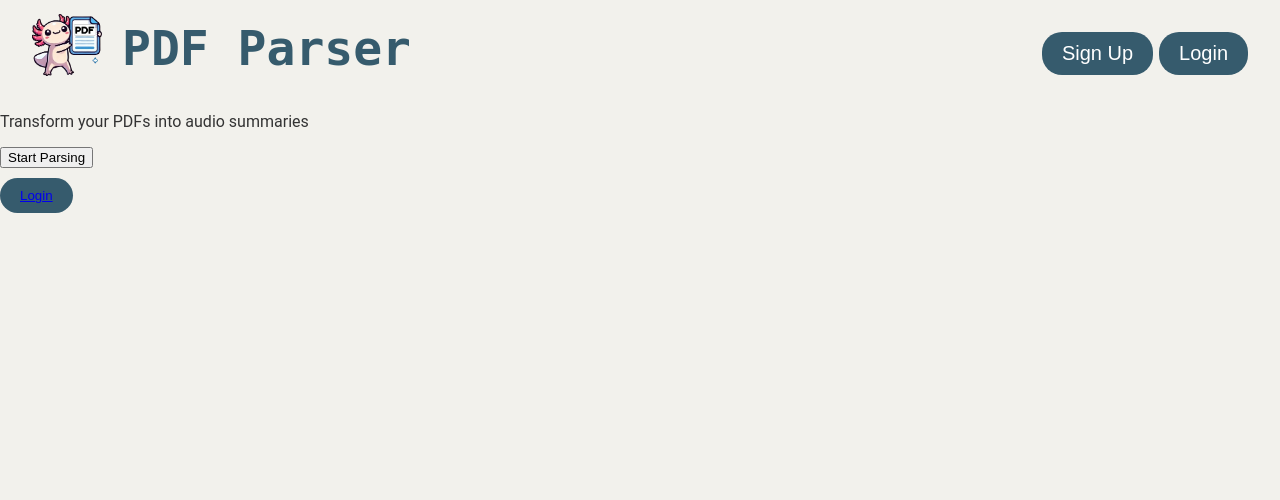
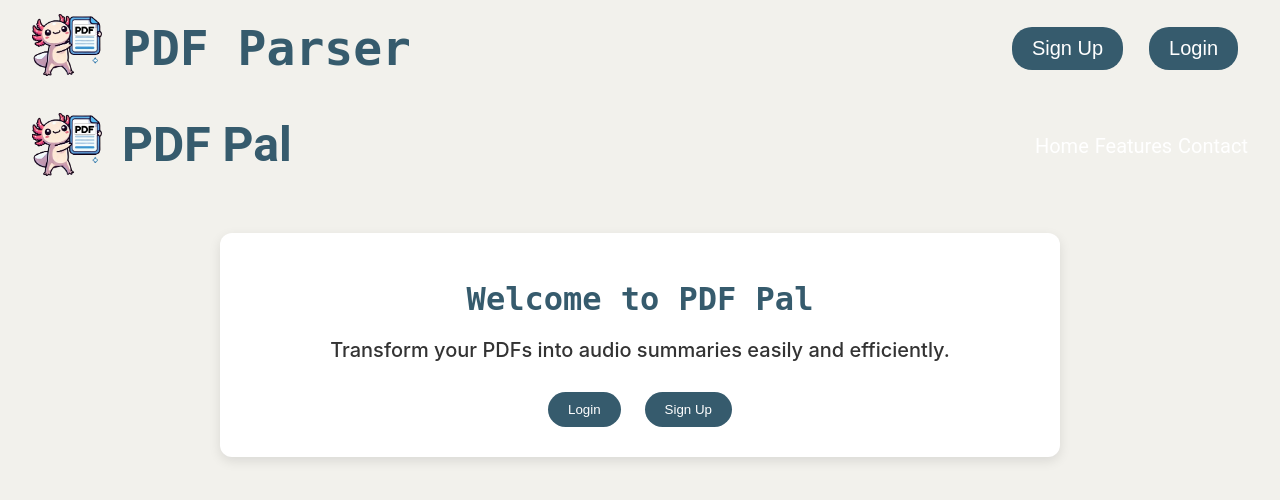
Before and after one commit to kaleb-asfaw/pdfParser, a Flask app: page / in a window 1280 px wide. Shown: the top 500 px of the page. Run offline with Flask 3, Linux system fonts and the light colour scheme; some web fonts are replaced.

Commit message:
added home section and updated styling

```diff
--- a/app/app.py
+++ b/app/app.py
@@ -6,7 +6,7 @@ from flask import (Flask,
                    request, session,)
 from flask_behind_proxy import FlaskBehindProxy
 import sys,os
-sys.path.insert(0, os.path.abspath(os.path.join(os.path.dirname(__file__), '..')))
+# sys.path.insert(0, os.path.abspath(os.path.join(os.path.dirname(__file__), '..')))
 from func.parse import get_summary_from_upload
 
 SUMMARY_TEXT_DEFAULT = "Sorry, we couldn't find the summary text. Try uploading your file again."
@@ -27,38 +27,10 @@ def home():
 
 @app.route('/login', methods=['GET'])
 def login():
-    if request.method == 'POST':
-        login = request.form['login']
-        password = request.form['password']
-
-        try:
-            user = findPasswordSalt(login)
-            if user and bcrypt.checkpw(password.encode('utf-8'), user['pwdhash'].encode('utf-8')):
-                session['user'] = login
-                return redirect(url_for('dashboard'))
-            else:
-                return 'Invalid credentials', 401
-        except Exception as e:
-            return f'An error occurred: {e}', 500
-
     return render_template('login.html')
 
 @app.route('/register', methods=['GET'])
 def register():
-    if request.method == 'POST':
-        email = request.form['email']
-        password = request.form['password']
-        confirm_password = request.form['confirm-password']
-
-        if password != confirm_password:
-            return 'Passwords do not match', 400
-
-        try:
-            createUserEntry(email, password)
-            return redirect(url_for('login'))
-        except Exception as e:
-            return f'An error occurred: {e}', 500
-
     return render_template('register.html')
 
 
--- a/app/static/main.css
+++ b/app/static/main.css
@@ -524,3 +524,44 @@ input {
     text-decoration: none;
     cursor: pointer;
 }
+
+
+/* Home page */
+.home-section {
+    text-align: center;
+    margin-top: 40px;
+    padding: 20px;
+    background-color: #FFFFFF;
+    border-radius: 12px;
+    box-shadow: 0 4px 12px rgba(0, 0, 0, 0.1);
+    max-width: 800px;
+    margin-left: auto;
+    margin-right: auto;
+}
+
+.home-section h2 {
+    color: #365B6D;
+    font-size: 2rem;
+    margin-bottom: 20px;
+}
+
+.home-section p {
+    color: #333;
+    font-size: 1.25rem;
+    margin-bottom: 20px;
+}
+
+.login-button, .signup-button {
+    transition: filter 0.3s;
+    background-color: #365B6D;
+    color: #fff;
+    border: none;
+    padding: 10px 20px;
+    margin: 10px;
+    cursor: pointer;
+    border-radius: 20px;
+}
+
+.login-button:hover, .signup-button:hover {
+    filter: brightness(1.5);
+}
--- a/app/templates/home.html
+++ b/app/templates/home.html
@@ -1,11 +1,34 @@
 {% extends "layout.html" %}
 {% block content %}
-        <main>
-            <div>
-                <p>Transform your PDFs into audio summaries</p>
-                <button class="parse-button">Start Parsing</button>
+<!DOCTYPE html>
+<html lang="en">
+<head>
+    <meta charset="UTF-8">
+    <meta name="viewport" content="width=device-width, initial-scale=1.0">
+    <title>PDF Pal</title>
+    <link rel="stylesheet" href="main.css">
+</head>
+<body>
+    <div class="layout-body">
+        <header class="layout-header">
+            <div class="flex">
+                <img src="logo.png" alt="PDF Pal Logo" class="logo-img">
+                <h1 class="layout-h1">PDF Pal</h1>
             </div>
-        </main>
-        <footer>
-            <button class="login-button"><a href="login">Login</a></button>
+            <nav>
+                <a href="#" class="nav-link">Home</a>
+                <a href="#" class="nav-link">Features</a>
+                <a href="#" class="nav-link">Contact</a>
+            </nav>
+        </header>
+
+        <section class="home-section">
+            <h2 class="kode-mono-header">Welcome to PDF Pal</h2>
+            <p class="inter-font">Transform your PDFs into audio summaries easily and efficiently.</p>
+            <button class="login-button">Login</button>
+            <button class="signup-button">Sign Up</button>
+        </section>
+    </div>
+</body>
+</html>
 {% endblock content %}
```
